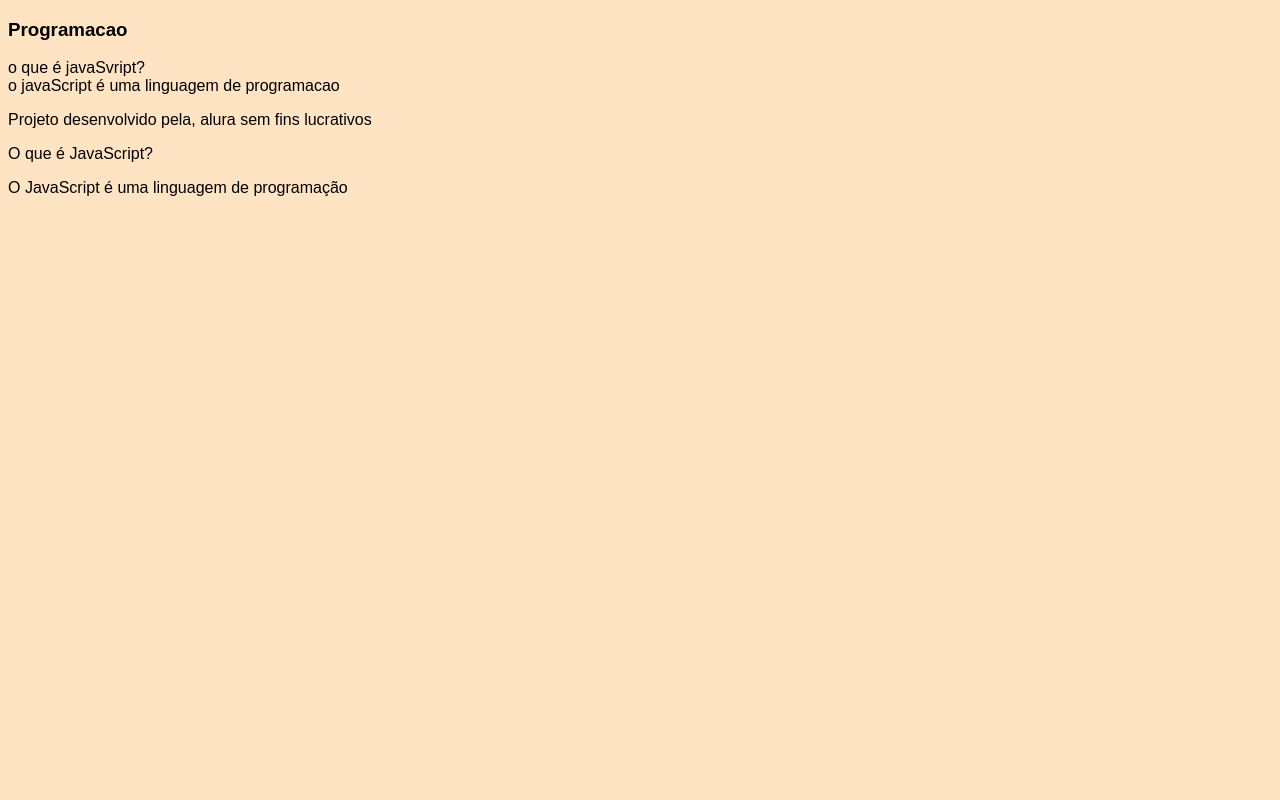
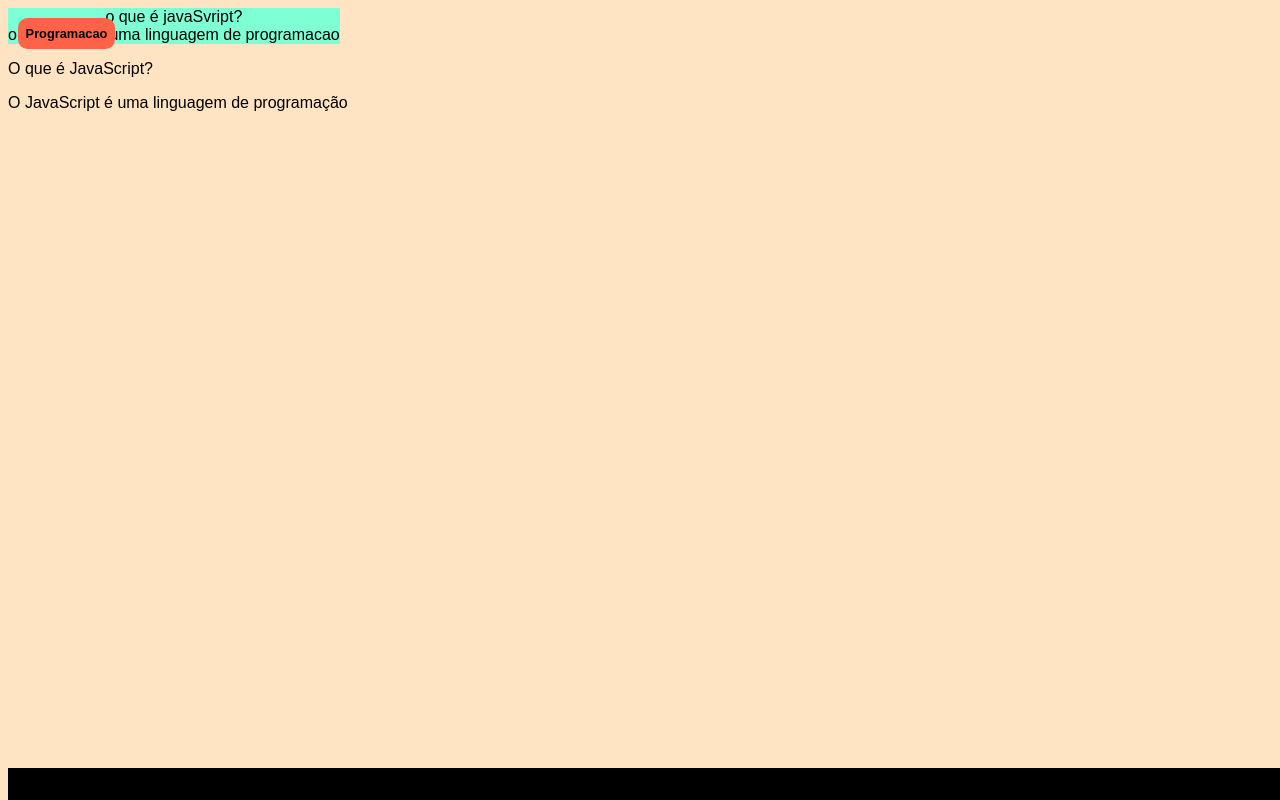
Before and after one commit to arthurmorer/flashcards, a plain HTML site: page index.html in a window 1280 px wide. Drawn offline with Linux system fonts and the light colour scheme; files that its build step writes are made by us from their sources.

Commit message:
Add files via upload

```diff
--- a/style.css
+++ b/style.css
@@ -2,3 +2,46 @@ body {
     background-color: bisque;
     font-family: 'Bai Jamjuree', sans-serif;
 }
+
+footer {
+    background-color: black;
+    color: aliceblue;
+    position: fixed;
+    bottom: 0;
+    width: 100%;
+    height: 2rem;
+}
+
+footer p {
+    text-align: center;
+    font-size: 0.6rem;
+    margin-top: 0.5rem;
+}
+
+#container {
+    display: flex;
+}
+
+.cartao {
+    margin: 1rem;
+    background-color: aqua;
+    height: 20rem;
+    flex-grow: 1;
+    flex-basis: calc(33% - 6rem);
+}
+
+.cartao__conteudo {
+    text-align: center;
+    background-color: aquamarine;
+    height: 100%;
+}
+
+.cartao__conteudo h3 {
+    background-color: tomato;
+    text-align: left;
+    padding: 0.5rem;
+    position: absolute;
+    margin: 0.6rem;
+    border-radius: 0.6rem;
+    font-size: 1vw;
+}
```
